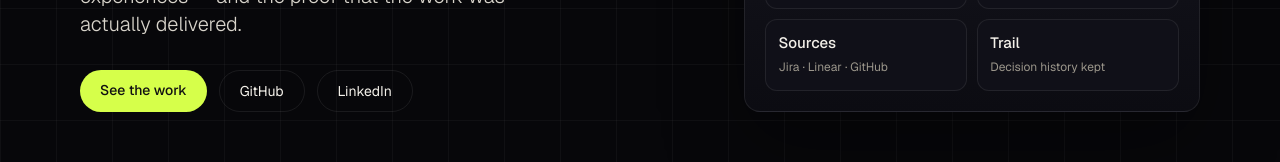
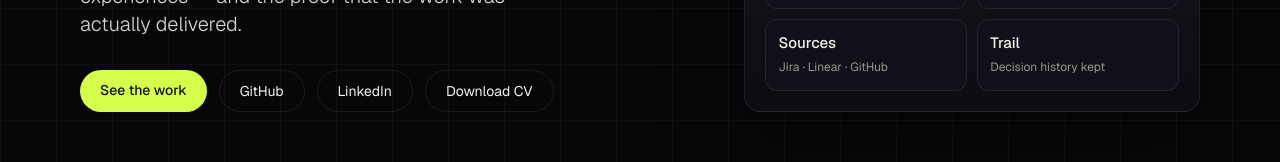
Before and after one commit to kileldylan/deelan-portfolio, a React (Vite) app: page / in a window 1280 px wide. Shown: the part 449-611 px from the top of the page. Built offline with nearby package versions, Linux system fonts and the light colour scheme.

Commit message:
added 'download cv' button and also used my own favicon

```diff
--- a/index.html
+++ b/index.html
@@ -2,7 +2,7 @@
 <html lang="en">
   <head>
     <meta charset="UTF-8" />
-    <link rel="icon" type="image/svg+xml" href="/favicon.svg" />
+    <link rel="icon" type="image/svg+xml" href="/linkedin.jpeg" />
     <meta name="viewport" content="width=device-width, initial-scale=1.0" />
     <meta
       name="description"
--- a/src/components/Hero.jsx
+++ b/src/components/Hero.jsx
@@ -18,6 +18,7 @@ export default function Hero() {
             <a href="#work" className="rounded-full bg-accent px-5 py-2.5 text-sm font-medium text-[#111]">See the work</a>
             <a href={profile.socials.github} target="_blank" rel="noreferrer" className="rounded-full border border-line px-5 py-2.5 text-sm hover:border-white">GitHub</a>
             <a href={profile.socials.linkedin} target="_blank" rel="noreferrer" className="rounded-full border border-line px-5 py-2.5 text-sm hover:border-white">LinkedIn</a>
+            <a href="/Deelan_Kipkorir_Kilel_CV.pdf" download="Deelan-Kilel-CV.pdf" className="rounded-full border border-line px-5 py-2.5 text-sm hover:border-accent hover:text-accent">Download CV</a>
           </div>
         </div>
         <aside className="rounded-2xl border border-line bg-gradient-to-b from-[#16161f] to-[#0c0c12] p-5 shadow-[0_30px_80px_rgba(0,0,0,.35)]">
```
Also changed, not shown: public/linkedin.jpeg (added), 1 other file (tests, documents, lock files or other folders).
